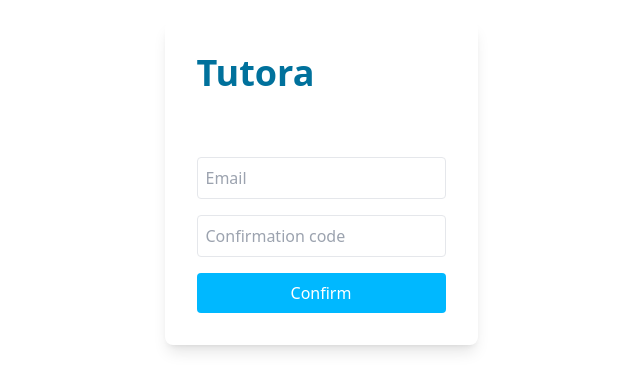
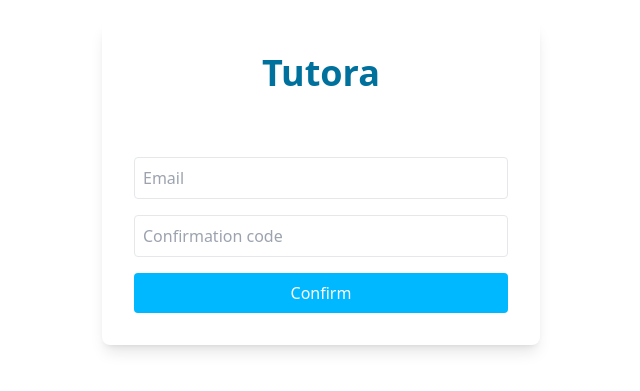
Before and after one commit to chandra-lindy/tutora, a React (Vite) app in the folder frontend/: page /confirm in a window 1280 px wide. Shown: the part 217-608 px from the top of the page, without its empty margins (319-959 px from the left). Built offline with nearby package versions, Linux system fonts and the light colour scheme; no server answers; what aws-amplify would draw is missing.

Commit message:
widdent login, registration and confirmation containers

```diff
--- a/frontend/src/pages/ConfirmRegistration.jsx
+++ b/frontend/src/pages/ConfirmRegistration.jsx
@@ -47,7 +47,7 @@ const ConfirmRegistration = () => {
     <div className="flex flex-col items-center justify-center h-screen">
       <div className="flex flex-col bg-white p-8 rounded-lg shadow-lg">
         <Link to="/">
-          <h1 className="max-w-md text-4xl text-brand-blue-300 font-extrabold">
+          <h1 className="max-w-md text-4xl mx-32 text-brand-blue-300 font-extrabold">
             Tutora
           </h1>
         </Link>
--- a/frontend/src/pages/Login.jsx
+++ b/frontend/src/pages/Login.jsx
@@ -69,7 +69,7 @@ const Login = () => {
       ) : (
         <div className="flex flex-col items-center bg-white rounded-lg p-8 shadow-lg">
           <Link to="/">
-            <h1 className="max-w-md text-4xl text-brand-blue-300 font-extrabold">
+            <h1 className="max-w-md text-4xl mx-32 text-brand-blue-300 font-extrabold">
               Tutora
             </h1>
           </Link>
--- a/frontend/src/pages/Register.jsx
+++ b/frontend/src/pages/Register.jsx
@@ -79,7 +79,7 @@ const Register = () => {
         <div className="flex flex-col items-center bg-white p-8 rounded-lg shadow-lg">
           <Link to="/">
             {/* <img src={logo} alt="Scholarly Logo" className="max-w-md mb-4" /> */}
-            <h1 className="max-w-md text-4xl text-brand-blue-300 font-extrabold">
+            <h1 className="max-w-md text-4xl mx-32 text-brand-blue-300 font-extrabold">
               Tutora
             </h1>
           </Link>
```
